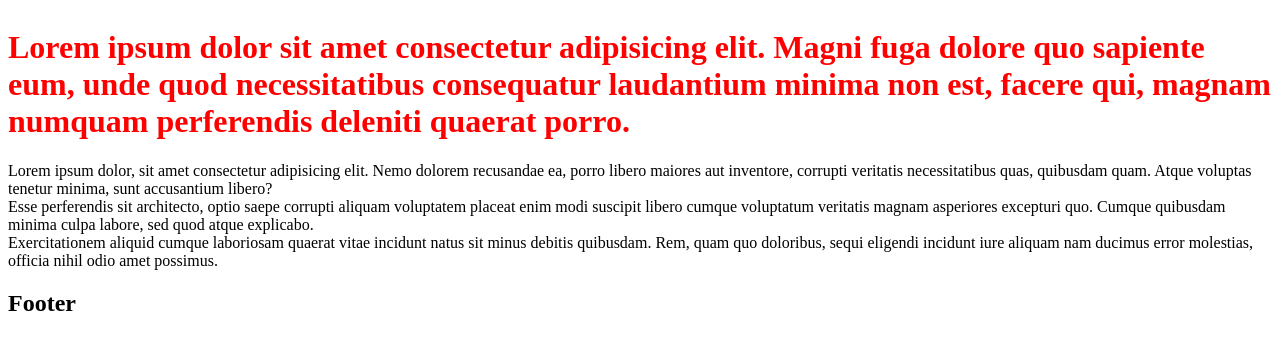
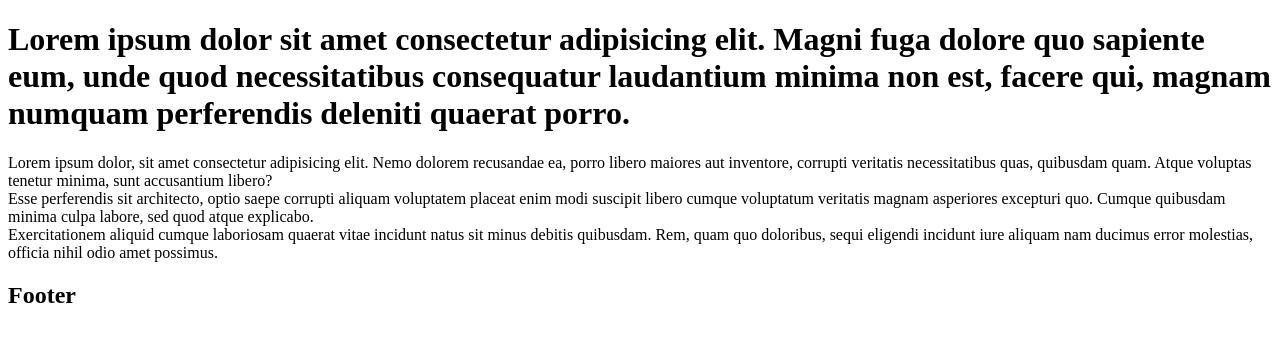
Before and after one commit to albert-axi/gitflow-ft2, a plain HTML site: page index.html in a window 1280 px wide. Drawn offline with Linux system fonts and the light colour scheme.

Commit message:
Revert "Feature/new feature"

```diff
--- a/index.html
+++ b/index.html
@@ -5,7 +5,6 @@
   <meta http-equiv="X-UA-Compatible" content="IE=edge">
   <meta name="viewport" content="width=device-width, initial-scale=1.0">
   <title>Document</title>
-  <link rel="stylesheet" href="style.css">
 </head>
 <body>
   <header>
--- a/style.css
+++ /dev/null
@@ -1,11 +0,0 @@
-body {
-  display: grid;
-}
-
-header {
-  display: flex;
-}
-
-header h1 {
-  color: red;
-}
```
Also changed, not shown: new_feature.html (deleted, +0 -12 lines).
